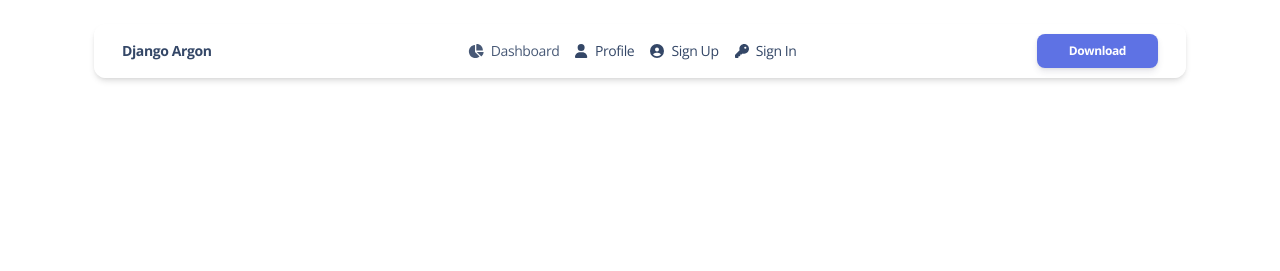
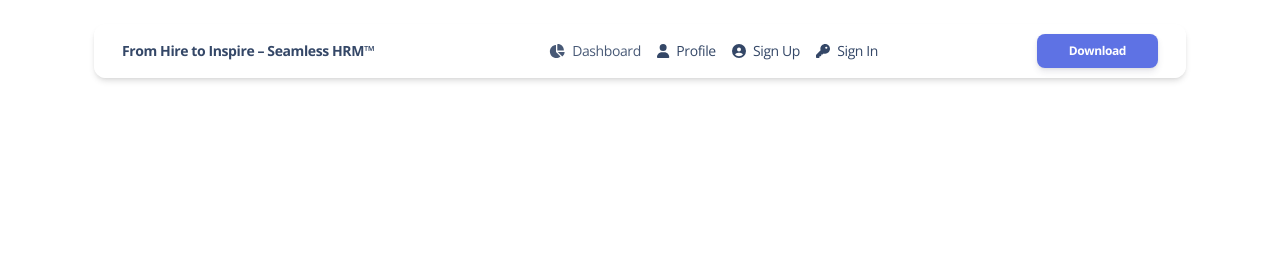
Before and after one commit to supercool27/HRMdjango, a Django app: page /accounts/login/ in a window 1280 px wide. Shown: the top 271 px of the page. Run offline with Django 4.2, Linux system fonts and the light colour scheme; some libraries are stand-ins or nearby versions.

Commit message:
Add: New HRM tag line is added

```diff
--- a/templates/includes/navbar.html
+++ b/templates/includes/navbar.html
@@ -3,7 +3,7 @@
     <div class="col-12">
       <nav class="navbar navbar-expand-lg blur border-radius-lg top-0 z-index-3 shadow position-absolute mt-4 py-2 start-0 end-0 mx-4">
         <div class="container-fluid">
-          <a class="navbar-brand font-weight-bolder ms-lg-0 ms-3 " href="/">Django Argon</a>
+          <a class="navbar-brand font-weight-bolder ms-lg-0 ms-3 " href="/">From Hire to Inspire – Seamless HRM™ </a>
           <button class="navbar-toggler shadow-none ms-2" type="button" data-bs-toggle="collapse" data-bs-target="#navigation">
             <span class="navbar-toggler-icon mt-2">
               <span class="navbar-toggler-bar bar1"></span>
```
